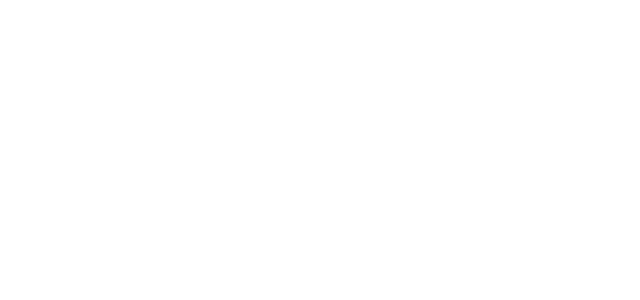
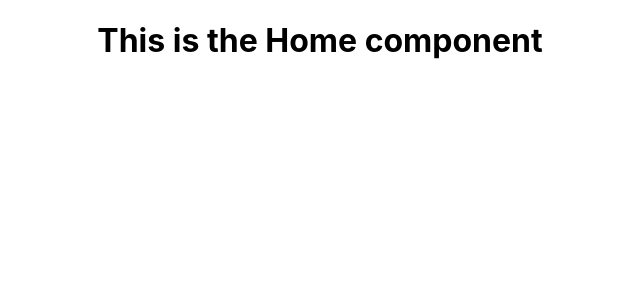
Before and after one commit to kri-sketch/softkode_v1, a React (Create React App) app: page / in a window 1280 px wide. Shown: the top 300 px of the page, without its empty margins (320-960 px from the left). Built offline with nearby package versions, Linux system fonts and the light colour scheme.

Commit message:
latest all solved ccode

```diff
--- a/src/App.tsx
+++ b/src/App.tsx
@@ -1,11 +1,12 @@
 import React from "react";
-// import Home from "./components/Home/Home";
+import Home from "./components/Home/Home.tsx";
 import "./App.css";
 
 const App: React.FC = () => {
   return (
     <div className="App">
-      {/* <Home /> */}
+      <Home />
+
     </div>
   );
 };
--- a/src/index.tsx
+++ b/src/index.tsx
@@ -1,7 +1,7 @@
 import React from 'react';
 import ReactDOM from 'react-dom/client';
 import './index.css';
-import App from './App';
+import App from './App.tsx';
 import reportWebVitals from './reportWebVitals';
 
 const root = ReactDOM.createRoot(document.getElementById('root') as HTMLElement);
```
